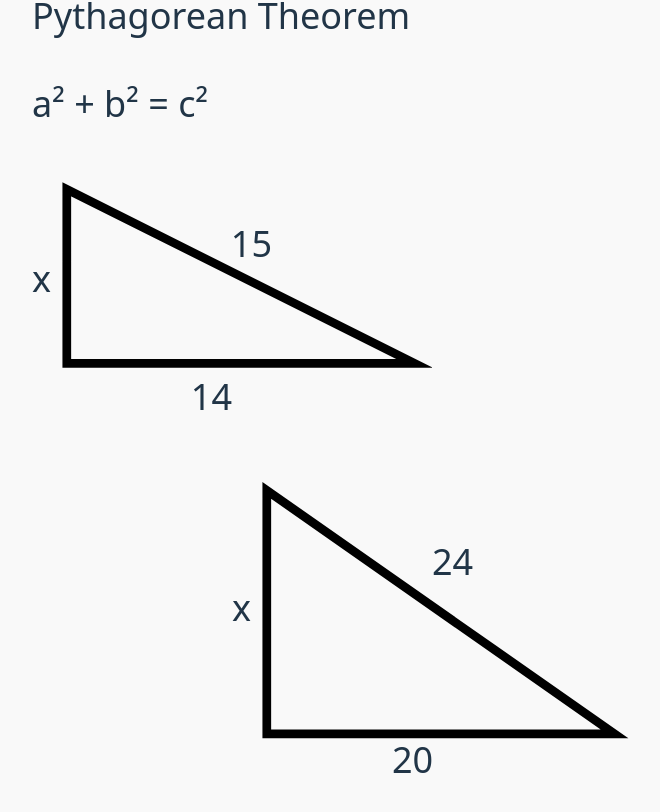
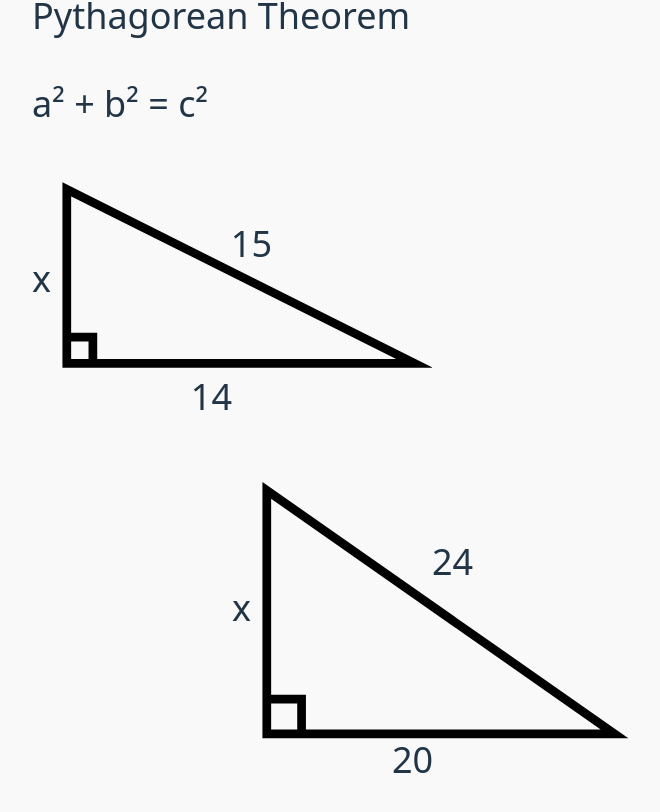
Before and after one commit to EdricY/Difference-of-Squares, a React (Vite) app: page / in a window 1280 px wide. Shown: the part 7992-8804 px from the top of the page, without its empty margins (308-968 px from the left). Built offline with nearby package versions, Linux system fonts and the light colour scheme.

Commit message:
mark right angles

```diff
--- a/src/App.jsx
+++ b/src/App.jsx
@@ -87,7 +87,7 @@ function App() {
 
         <div className='relative'>
           <svg viewBox="-2 -1 23 15" strokeWidth="0.5" width="400" stroke-linejoin="miter" stroke-miterlimit="10">
-            <path d="M 0,0 L 0,10 L 20,10Z" stroke='black' fill="none" />
+            <path d="M 0,0 L 0,10 L 20,10Z M 0,8.5 L 1.5,8.5 L 1.5,10" stroke='black' fill="none" />
           </svg>
           <div className='absolute left-0 top-1/3'>x</div>
           <div className='absolute right-2/3 bottom-4'>14</div>
@@ -96,7 +96,7 @@ function App() {
 
         <div className='relative self-end mt-10'>
           <svg viewBox="-2 -1 23 20" strokeWidth="0.5" width="400" stroke-linejoin="miter" stroke-miterlimit="10">
-            <path d="M 0,0 L 0,14 L 20,14Z" stroke='black' fill="none" />
+            <path d="M 0,0 L 0,14 L 20,14Z M 0,12 L 2,12 L 2,14" stroke='black' fill="none" />
           </svg>
           <div className='absolute left-0 top-1/3'>x</div>
           <div className='absolute left-2/5 bottom-10'>20</div>
```
Also changed, not shown: 1 other file (tests, documents, lock files or other folders).
